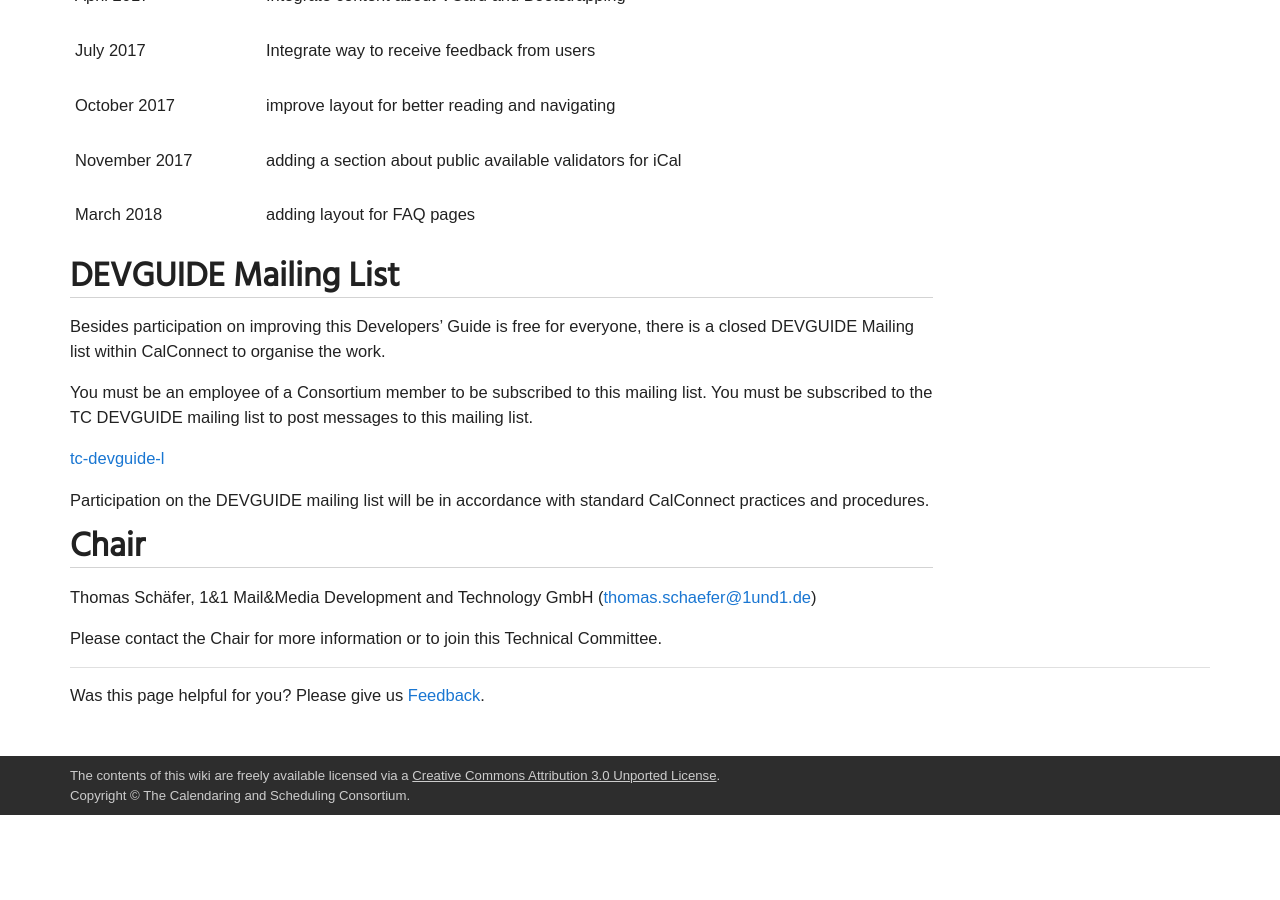
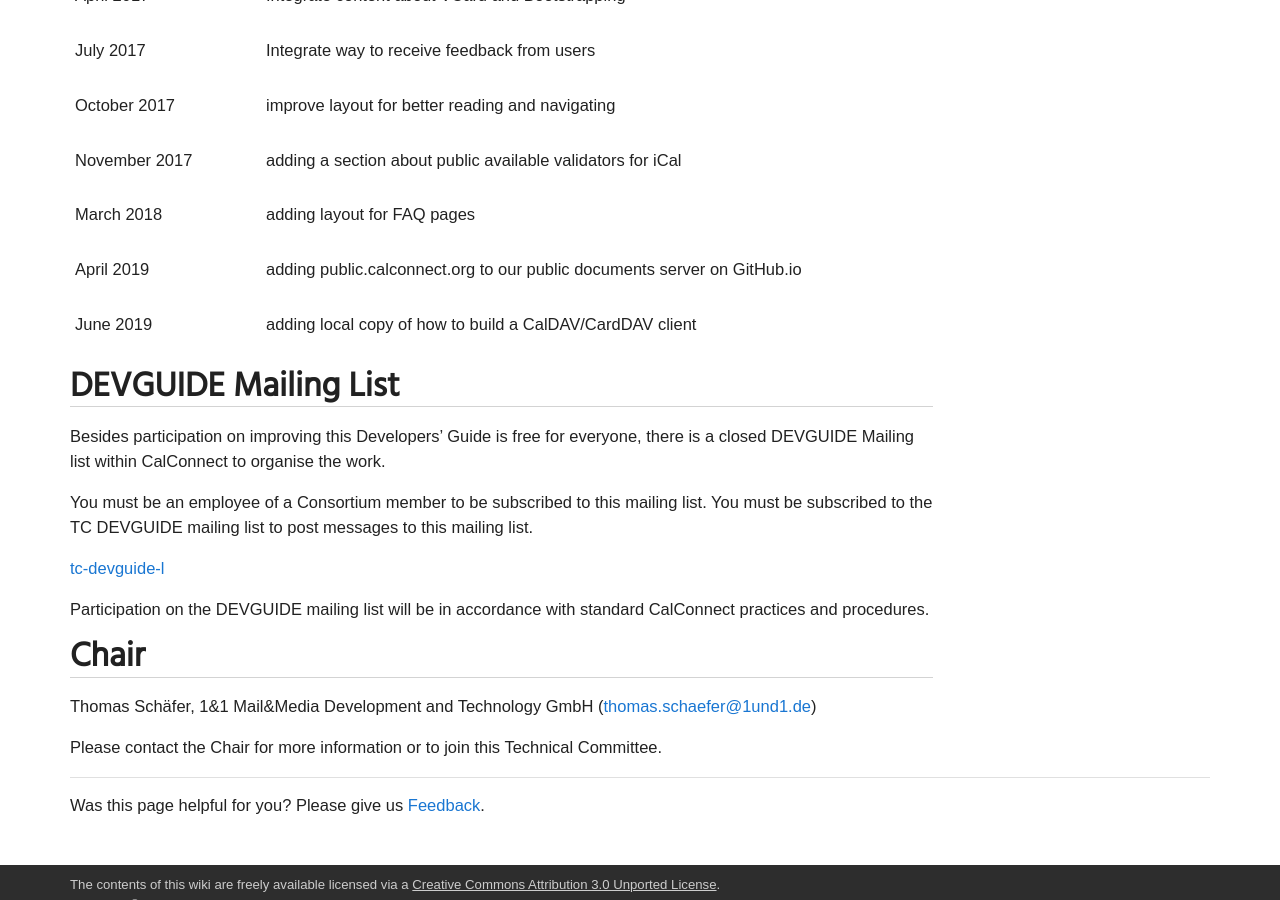
Before and after one commit to CalConnect/public, a Jekyll site: the page built from _pages/charter/charter-TC-DEVGUIDE.md, in a window 1280 px wide and 900 px high, scrolled down 1956 px. Built offline with Jekyll 4.4.1, drawn with Linux system fonts in a browser that asks for light colours; some web fonts are replaced; before the commit the page ends 2771 px from its top, so only the background shows below that.

Commit message:
Updating DEVGUIDE deliverables

```diff
--- a/_pages/charter/charter-TC-DEVGUIDE.md
+++ b/_pages/charter/charter-TC-DEVGUIDE.md
@@ -56,6 +56,8 @@ We're not developing new protocol elements or APIs, this work is just describing
 | October 2017 | improve layout for better reading and navigating |
 | November 2017 | adding a section about public available validators for iCal |
 | March 2018 | adding layout for FAQ pages |
+| April 2019 | adding public.calconnect.org to our public documents server on GitHub.io |
+| June 2019 | adding local copy of how to build a CalDAV/CardDAV client |
 
 ## DEVGUIDE Mailing List
 
```
